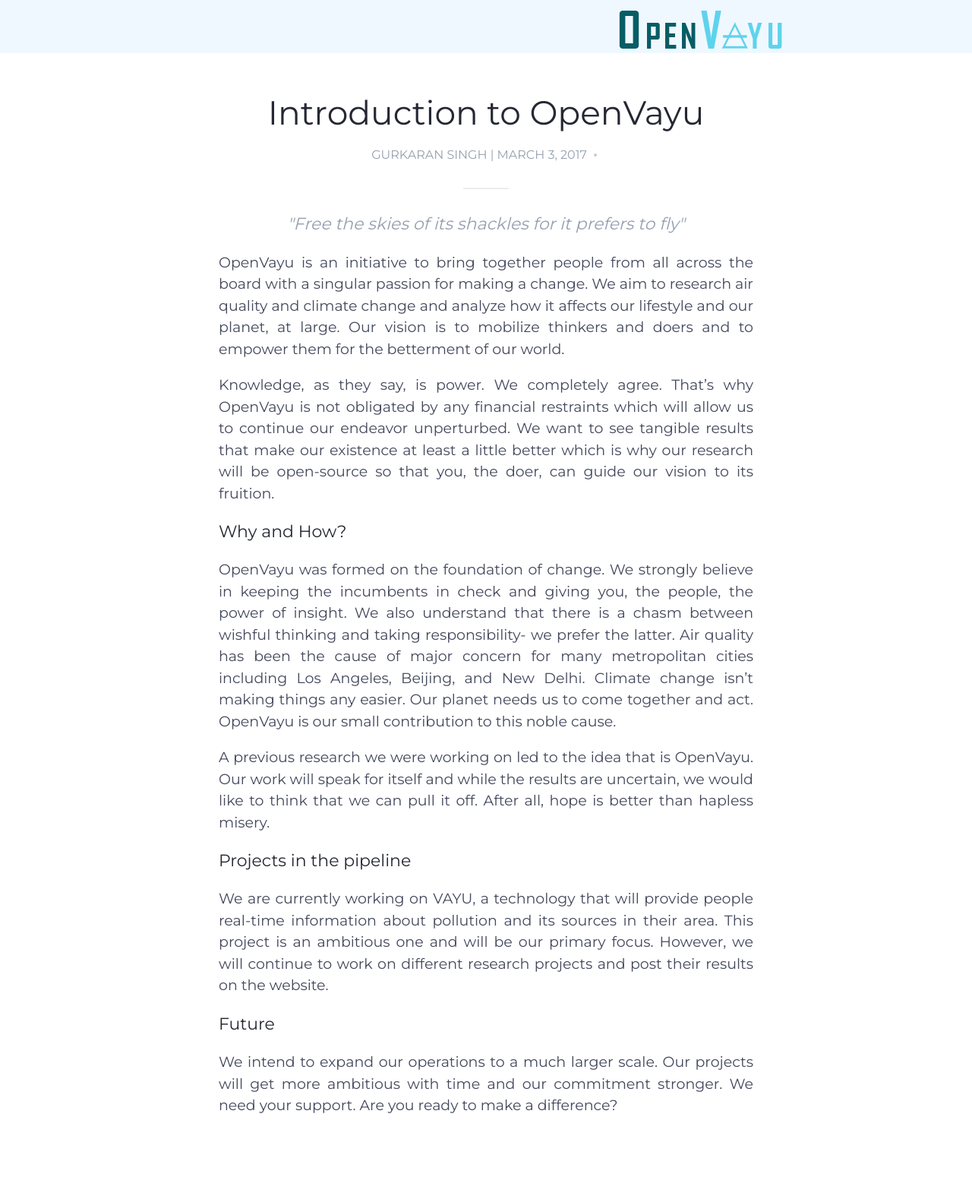
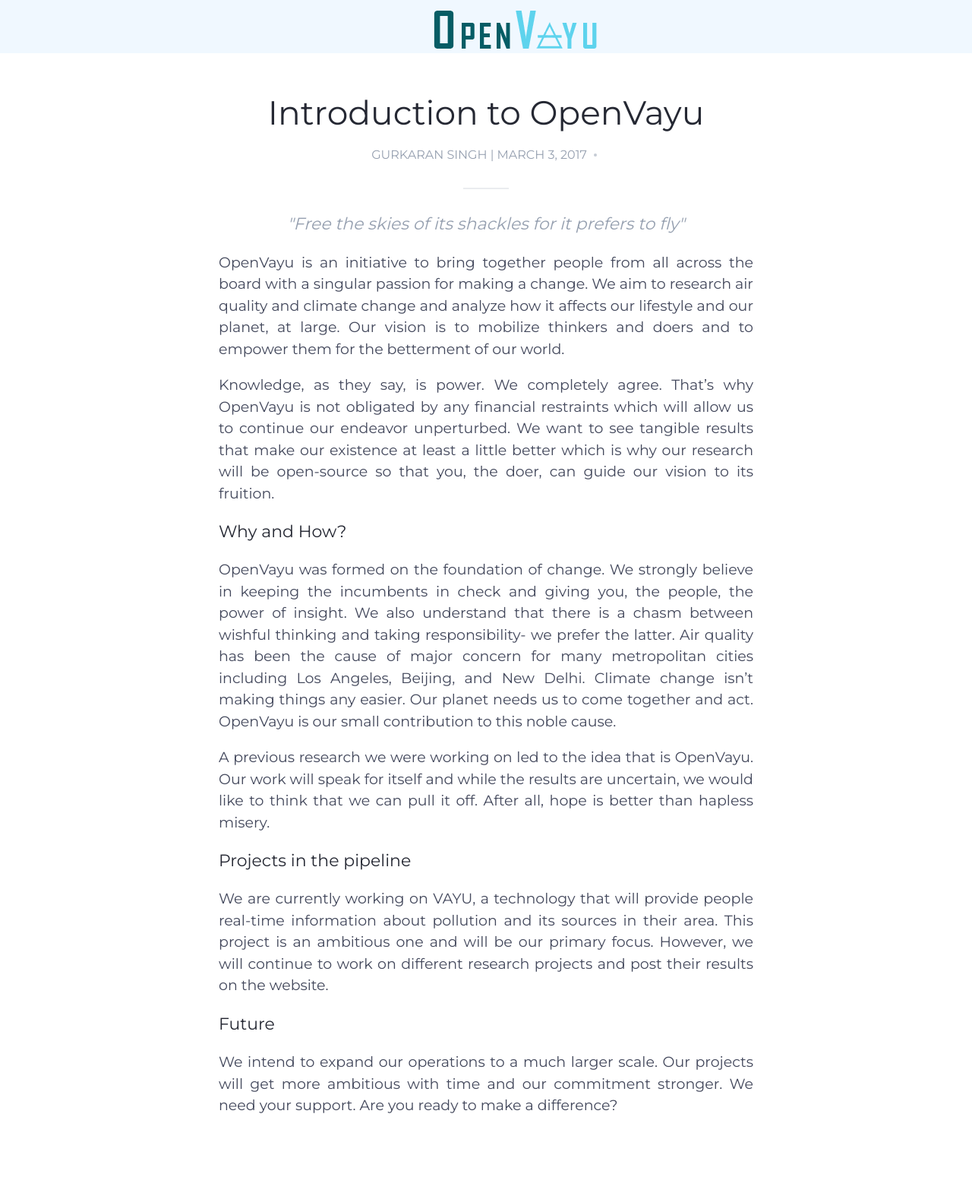
Before and after one commit to disha-surana/ChaitanyaBaweja.github.io, a Jekyll site: the page blogs/introduction_to_openvayu.html, which Jekyll copies as it is, in a window 1280 px wide. Shown: the whole page at 76% size. Built offline with Jekyll 4.4.1, drawn with Linux system fonts in a browser that asks for light colours.

Commit message:
correction

```diff
--- a/blogs/introduction_to_openvayu.html
+++ b/blogs/introduction_to_openvayu.html
@@ -23,9 +23,9 @@
   <div class='container-fluid'>
     <div class='row'>
         <div class='col-xs-5'>&nbsp;</div>
-      <div class='col-xs-5' align="center">
+      <div class='col-xs-5'>
           <a href="" title="" class='Shared-Navigation-logo'>
-            <img src="../assets/img/logoopenvayuSMALL.png"  alt="" />
+            <img src="../assets/img/logoopenvayuSMALL.png"  alt="" align="center" />
           </a>
       </div>
       <div class='col-xs-2'>
```
